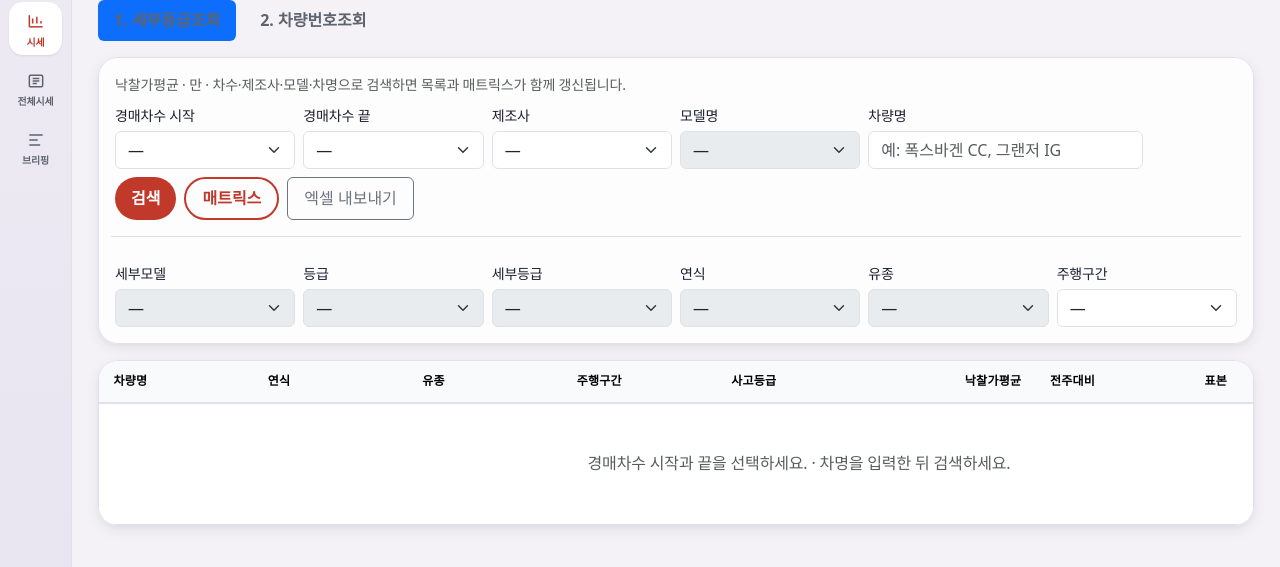
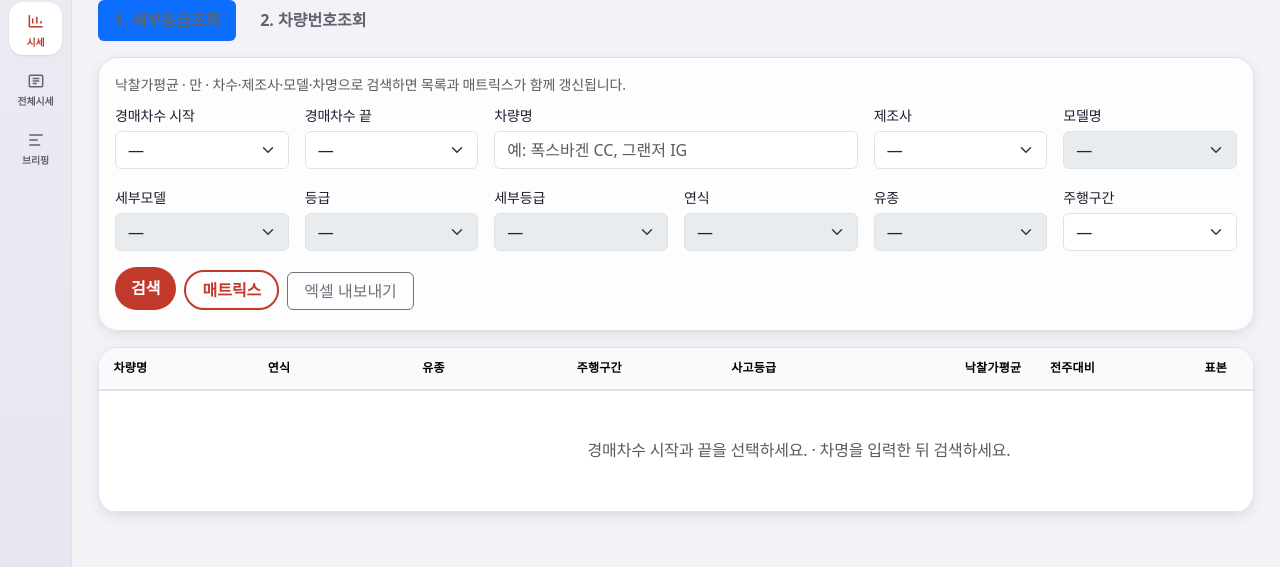
Before and after one commit to JTY9410/wecar_wpm, a Flask app: page / in a window 1280 px wide. Shown: the part 64-631 px from the top of the page. Run offline with Flask 3, Linux system fonts and the light colour scheme; a user stored in the database is signed in; tables that the repository leaves empty hold one stand-in row (values such as "Sample post"); parts of the project's set-up code (start-up, migrations or seed data) failed here and were passed over; some web fonts are replaced.

Commit message:
Reorder market filters so action buttons follow mileage.
Keep maker through mileage band first, then search, matrix, and Excel export.

Co-authored-by: Cursor <cursoragent@cursor.com>

```diff
--- a/app/templates/market.html
+++ b/app/templates/market.html
@@ -29,67 +29,65 @@
 <div id="modeTrim">
 <div class="glass-card p-3 mb-3">
   <p class="small text-muted mb-2">{{ i18n.hammer_avg }} · {{ i18n.unit_man }} · {{ i18n.car_name_search_hint }}</p>
-  <div class="row g-2 align-items-end">
-    <div class="col-6 col-md-2 col-lg-2">
+  <div id="advancedFilters" class="row g-2 g-md-3 align-items-end market-trim-filters">
+    <div class="col-6 col-md-3 col-xl-2">
       <label class="form-label small mb-1" for="weekFrom">{{ i18n.week_from }}</label>
       <select id="weekFrom" class="form-select" required>
         <option value="">—</option>
         {% for w in weeks %}<option value="{{ w.value }}">{{ w.label }}</option>{% endfor %}
       </select>
     </div>
-    <div class="col-6 col-md-2 col-lg-2">
+    <div class="col-6 col-md-3 col-xl-2">
       <label class="form-label small mb-1" for="weekTo">{{ i18n.week_to }}</label>
       <select id="weekTo" class="form-select" required>
         <option value="">—</option>
         {% for w in weeks %}<option value="{{ w.value }}">{{ w.label }}</option>{% endfor %}
       </select>
     </div>
-    <div class="col-6 col-md-2">
+    <div class="col-12 col-md-6 col-xl-4">
+      <label class="form-label small mb-1" for="f-car-name">{{ i18n.car_name }}</label>
+      <input type="search" id="f-car-name" class="form-control" placeholder="{{ i18n.car_name_ph }}" autocomplete="off">
+    </div>
+    <div class="col-6 col-md-3 col-xl-2">
       <label class="form-label small mb-1" for="f-maker">{{ i18n.maker }}</label>
       <select id="f-maker" class="form-select"><option value="">—</option>
         {% for m in makers %}<option value="{{ m.value }}">{{ m.label }}</option>{% endfor %}</select>
     </div>
-    <div class="col-6 col-md-2">
+    <div class="col-6 col-md-3 col-xl-2">
       <label class="form-label small mb-1" for="f-model">{{ i18n.model }}</label>
       <select id="f-model" class="form-select" disabled><option value="">—</option></select>
     </div>
-    <div class="col-12 col-md-4 col-lg-3">
-      <label class="form-label small mb-1" for="f-car-name">{{ i18n.car_name }}</label>
-      <input type="search" id="f-car-name" class="form-control" placeholder="{{ i18n.car_name_ph }}" autocomplete="off">
-    </div>
-    <div class="col-auto d-flex gap-2 flex-wrap">
-      <button id="f-search" type="button" class="btn btn-primary px-3">{{ i18n.search }}</button>
-      <button id="f-matrix" type="button" class="btn btn-outline-primary px-3">{{ i18n.matrix }}</button>
-      <button id="f-export" type="button" class="btn btn-outline-secondary px-3">{{ i18n.export_excel }}</button>
-    </div>
-  </div>
-  <div id="advancedFilters" class="row g-2 align-items-end mt-3 pt-3 border-top">
-    <div class="col-6 col-md">
-      <label class="form-label small mb-1">{{ i18n.mdetail }}</label>
+    <div class="col-6 col-md-3 col-xl-2">
+      <label class="form-label small mb-1" for="f-mdetail">{{ i18n.mdetail }}</label>
       <select id="f-mdetail" class="form-select" disabled><option value="">—</option></select>
     </div>
-    <div class="col-6 col-md">
-      <label class="form-label small mb-1">{{ i18n.grade }}</label>
+    <div class="col-6 col-md-3 col-xl-2">
+      <label class="form-label small mb-1" for="f-grade">{{ i18n.grade }}</label>
       <select id="f-grade" class="form-select" disabled><option value="">—</option></select>
     </div>
-    <div class="col-6 col-md">
-      <label class="form-label small mb-1">{{ i18n.gdetail }}</label>
+    <div class="col-6 col-md-3 col-xl-2">
+      <label class="form-label small mb-1" for="f-gdetail">{{ i18n.gdetail }}</label>
       <select id="f-gdetail" class="form-select" disabled><option value="">—</option></select>
     </div>
-    <div class="col-6 col-md">
-      <label class="form-label small mb-1">{{ i18n.year }}</label>
+    <div class="col-6 col-md-3 col-xl-2">
+      <label class="form-label small mb-1" for="f-year">{{ i18n.year }}</label>
       <select id="f-year" class="form-select" disabled><option value="">—</option></select>
     </div>
-    <div class="col-6 col-md">
-      <label class="form-label small mb-1">{{ i18n.fuel }}</label>
+    <div class="col-6 col-md-3 col-xl-2">
+      <label class="form-label small mb-1" for="f-fuel">{{ i18n.fuel }}</label>
       <select id="f-fuel" class="form-select" disabled><option value="">—</option></select>
     </div>
-    <div class="col-6 col-md">
+    <div class="col-6 col-md-3 col-xl-2">
       <label class="form-label small mb-1" for="f-km">{{ i18n.km_bin }}</label>
       <select id="f-km" class="form-select">
         <option value="">—</option>
         {% for k in km_bins %}<option value="{{ k.value }}">{{ k.label }}</option>{% endfor %}
       </select>
+    </div>
+    <div class="col-12 col-xl-auto d-flex gap-2 flex-wrap align-items-end pb-1">
+      <button id="f-search" type="button" class="btn btn-primary px-3">{{ i18n.search }}</button>
+      <button id="f-matrix" type="button" class="btn btn-outline-primary px-3">{{ i18n.matrix }}</button>
+      <button id="f-export" type="button" class="btn btn-outline-secondary px-3">{{ i18n.export_excel }}</button>
     </div>
   </div>
 </div>
```
Also changed, not shown: tests/test_market_trim_ui.py (+7 -5 lines).
